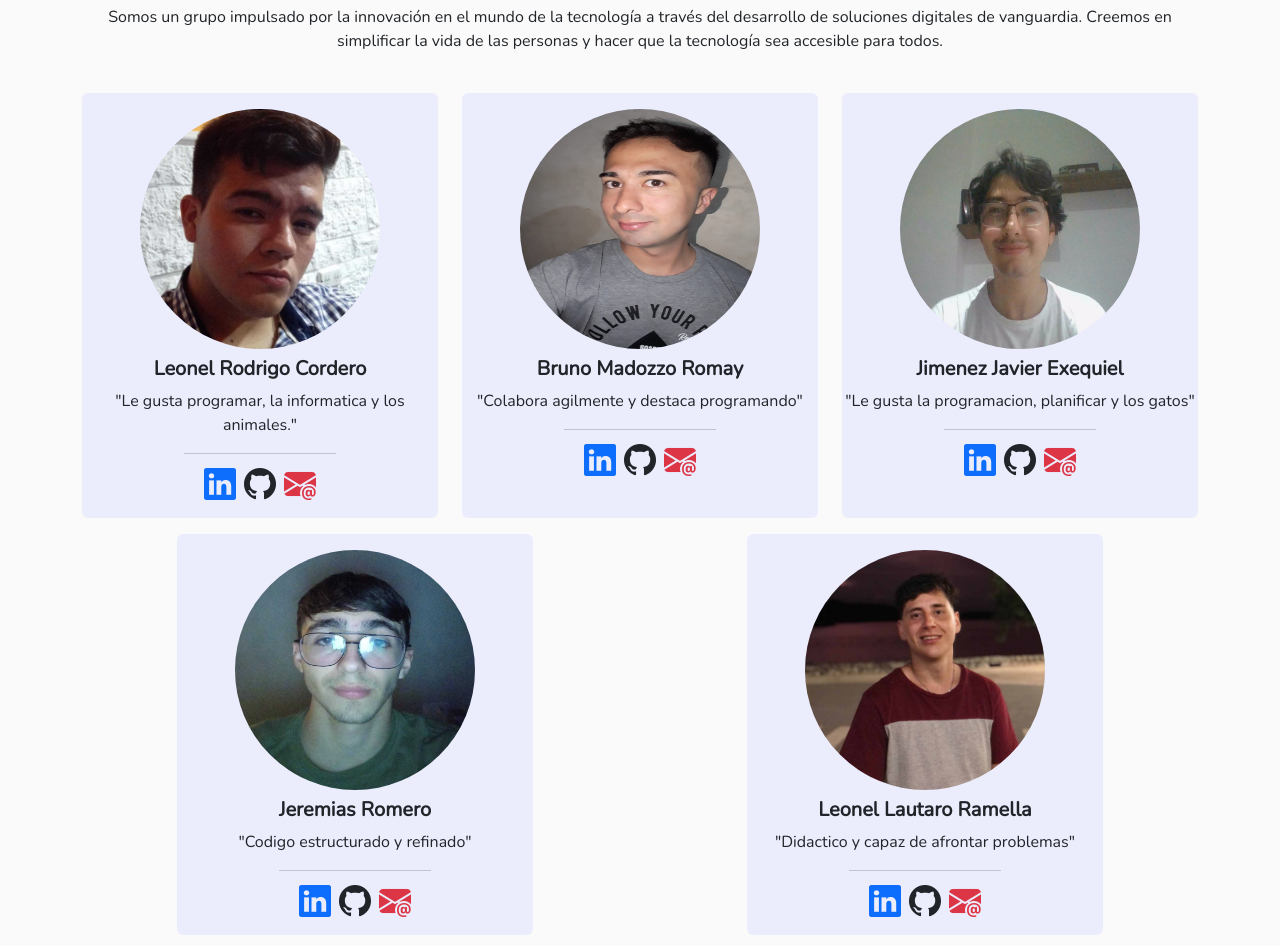
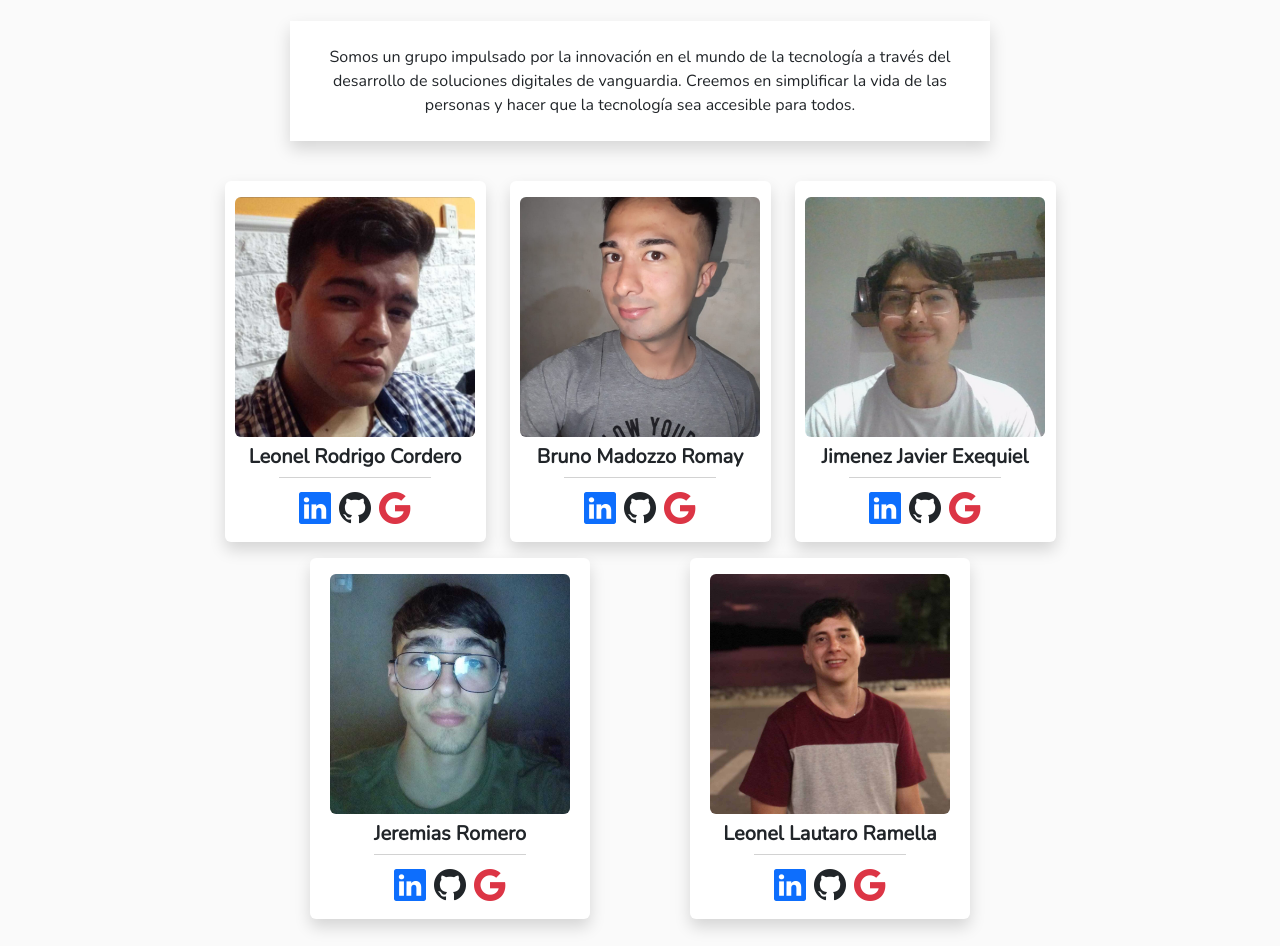
Before and after one commit to brunomry/RollingShoesStore, a plain HTML site: page Pages/nosotros.html in a window 1280 px wide. Shown: the part 243-1189 px from the top of the page. Drawn offline with nearby package versions, Linux system fonts and the light colour scheme.

Commit message:
modifique estilos de paginas de carrito y nosotros

```diff
--- a/CSS/mediaQueries.css
+++ b/CSS/mediaQueries.css
@@ -45,6 +45,10 @@
 .cardProduct .imgCardHome{
   width:75%;
 }
+
+.descriptionUs{
+  width: 700px;
+}
 }
 
 
--- a/CSS/nosotros.css
+++ b/CSS/nosotros.css
@@ -1,13 +1,15 @@
 .cardUs{
+  width: 280px;
   border: 0;
 }
 
 .cardUs,
 .bgCardFooter{
-  background: var(--bg-cardUs);
+  background: #fff;
 }
 
 .cardUs img{
   height: 15rem;
   width: 15rem;
+  object-fit: cover;
 }
--- a/CSS/styles.css
+++ b/CSS/styles.css
@@ -5,7 +5,7 @@
   --bg-main: #FAFAFA;
   --bg-light-dark: #bab5b5;
   --bg-hoverBtnComment: #666;
-  --bg-footer: #282A3A;
+  --bg-footer: #222226;
   --text-titleFooter: #F2DEBA;
   --bg-cardUs: #ecedfc;
   --color-primary: #ea6c6c;
--- a/Pages/nosotros.html
+++ b/Pages/nosotros.html
@@ -141,23 +141,25 @@
     </header>
     <main class="pt-5 mt-5">
       <section class="container text-center py-5">
-        <h1 class="fw-bold pt-5">¿Quiénes somos?</h1>
-        <p>
-          Somos un grupo impulsado por la innovación en el mundo de la
-          tecnología a través del desarrollo de soluciones digitales de
-          vanguardia. Creemos en simplificar la vida de las personas y hacer que
-          la tecnología sea accesible para todos.
-        </p>
-        <div class="row justify-content-around py-3">
-          <article class="col-sm-8 col-md-6 col-lg-4 py-2">
-            <div class="cardUs card h-100 align-items-center pt-3 ">
+        <h1 class="fw-bold pt-5 mb-4">¿Quiénes somos?</h1>
+        <div class="d-flex justify-content-center">
+          <p class="px-2 descriptionUs bg-white px-3 py-4 shadow">
+            Somos un grupo impulsado por la innovación en el mundo de la
+            tecnología a través del desarrollo de soluciones digitales de
+            vanguardia. Creemos en simplificar la vida de las personas y hacer que
+            la tecnología sea accesible para todos.
+          </p>
+        </div>
+
+        <div class="row justify-content-center flex-wrap py-3">
+          <article class="col-sm-8 col-md-6 col-lg-3 py-2 d-flex justify-content-center">
+            <div class="cardUs card align-items-center pt-3 pt-lg-0 pt-xl-3 shadow">
               <img
                 src="../Imágenes/Nosotros/leonel_cordero.jpg"
-                class="card-img-top rounded-circle img-fluid"
+                class="card-img-top rounded-2 img-fluid"
                 alt="Imagen de Leonel Cordero"
               />
               <h5 class="card-title pt-2 fw-bold">Leonel Rodrigo Cordero</h5>
-              <p>"Le gusta programar, la informatica y los animales."</p>
               <div class="card-footer d-flex justify-content-center bgCardFooter">
                 <a href="error404.html" target="_blank"
                   ><i class="bi bi-linkedin text-primary fs-2 p-1"></i
@@ -166,20 +168,19 @@
                   ><i class="bi bi-github text-dark fs-2 p-1"></i
                 ></a>
                 <a href="error404.html" target="_blank"
-                  ><i class="bi bi-envelope-at-fill text-danger fs-2 p- p-1"></i
+                  ><i class="bi bi-google text-danger fs-2 p- p-1"></i
                 ></a>
               </div>
             </div>
           </article>
-          <article class="col-sm-8 col-md-6 col-lg-4 py-2">
-            <div class="cardUs card h-100 align-items-center pt-3">
+          <article class="col-sm-8 col-md-6 col-lg-3 py-2 d-flex justify-content-center">
+            <div class="cardUs card align-items-center pt-3 pt-lg-0 pt-xl-3 shadow">
               <img
                 src="../Imágenes/Nosotros/bruno_madozzo.jpg"
-                class="card-img-top rounded-circle img-fluid"
+                class="card-img-top rounded-2 img-fluid"
                 alt="Imagen de Bruno Madozzo Romay"
               />
               <h5 class="card-title pt-2 fw-bold">Bruno Madozzo Romay</h5>
-              <p>"Colabora agilmente y destaca programando"</p>
               <div class="card-footer d-flex justify-content-center bgCardFooter">
                 <a href="error404.html" target="_blank"
                   ><i class="bi bi-linkedin text-primary fs-2 p-1"></i
@@ -188,20 +189,19 @@
                   ><i class="bi bi-github text-dark fs-2 p-1"></i
                 ></a>
                 <a href="error404.html" target="_blank"
-                  ><i class="bi bi-envelope-at-fill text-danger fs-2 p-1"></i
+                  ><i class="bi bi-google text-danger fs-2 p-1"></i
                 ></a>
               </div>
             </div>
           </article>
-          <article class="col-sm-8 col-md-6 col-lg-4 py-2">
-            <div class="cardUs card h-100 align-items-center pt-3">
+          <article class="col-sm-8 col-md-6 col-lg-3 py-2 d-flex justify-content-center">
+            <div class="cardUs card align-items-center pt-3 pt-lg-0 pt-xl-3 shadow">
               <img
                 src="../Imágenes/Nosotros/javier__jimenez.jpg"
-                class="card-img-top rounded-circle img-fluid"
+                class="card-img-top rounded-2 img-fluid"
                 alt="Imagen de Jimenez Javier Exequiel"
               />
               <h5 class="card-title pt-2 fw-bold">Jimenez Javier Exequiel</h5>
-              <p>"Le gusta la programacion, planificar y los gatos"</p>
               <div class="card-footer d-flex justify-content-center bgCardFooter">
                 <a href="error404.html" target="_blank"
                   ><i class="bi bi-linkedin text-primary fs-2 p-1 p-1"></i
@@ -211,21 +211,20 @@
                 ></a>
                 <a href="error404.html" target="_blank"
                   ><i
-                    class="bi bi-envelope-at-fill text-danger fs-2 p-1 p-1"
+                    class="bi bi-google text-danger fs-2 p-1 p-1"
                   ></i
                 ></a>
               </div>
             </div>
           </article>
-          <article class="col-sm-8 col-md-6 col-lg-4 py-2">
-            <div class="cardUs card h-100 align-items-center pt-3">
+          <article class="col-sm-8 col-md-6 col-lg-3 col-xl-4 py-2 d-flex justify-content-center">
+            <div class="cardUs card h-100 align-items-center pt-3 pt-lg-0 pt-xl-3 shadow">
               <img
                 src="../Imágenes/Nosotros/jeremias_Romero.jpg"
-                class="card-img-top rounded-circle img-fluid"
+                class="card-img-top rounded-2 img-fluid"
                 alt="Imagen de Jeremias Romero"
               />
               <h5 class="card-title pt-2 fw-bold">Jeremias Romero</h5>
-              <p>"Codigo estructurado y refinado"</p>
               <div class="card-footer d-flex justify-content-center bgCardFooter">
                 <a href="error404.html" target="_blank"
                   ><i class="bi bi-linkedin text-primary fs-2 p-1"></i
@@ -234,20 +233,19 @@
                   ><i class="bi bi-github text-dark fs-2 p-1"></i
                 ></a>
                 <a href="error404.html" target="_blank"
-                  ><i class="bi bi-envelope-at-fill text-danger fs-2 p-1"></i
+                  ><i class="bi bi-google text-danger fs-2 p-1"></i
                 ></a>
               </div>
             </div>
           </article>
-          <article class="col-sm-8 col-md-6 col-lg-4 py-2">
-            <div class="cardUs card h-100 align-items-center pt-3">
+          <article class="col-sm-8 col-md-6 col-lg-3 col-xl-4 py-2 d-flex justify-content-center">
+            <div class="cardUs card h-100 align-items-center pt-3 pt-lg-0 pt-xl-3 shadow">
               <img
                 src="../Imágenes/Nosotros/leonel_ramella.jpg"
-                class="card-img-top rounded-circle img-fluid"
+                class="card-img-top rounded-2 img-fluid"
                 alt="Imagen de Leonel Lautaro Ramella"
               />
               <h5 class="card-title pt-2 fw-bold">Leonel Lautaro Ramella</h5>
-              <p>"Didactico y capaz de afrontar problemas"</p>
               <div class="card-footer d-flex justify-content-center bgCardFooter">
                 <a href="error404.html" target="_blank"
                   ><i class="bi bi-linkedin text-primary fs-2 p-1"></i
@@ -256,7 +254,7 @@
                   ><i class="bi bi-github text-dark fs-2 p-1"></i
                 ></a>
                 <a href="error404.html" target="_blank"
-                  ><i class="bi bi-envelope-at-fill text-danger fs-2 p-1"></i
+                  ><i class="bi bi-google text-danger fs-2 p-1"></i
                 ></a>
               </div>
             </div>
```
Also changed, not shown: Pages/detalleCarrito.html (+8 -8 lines).
